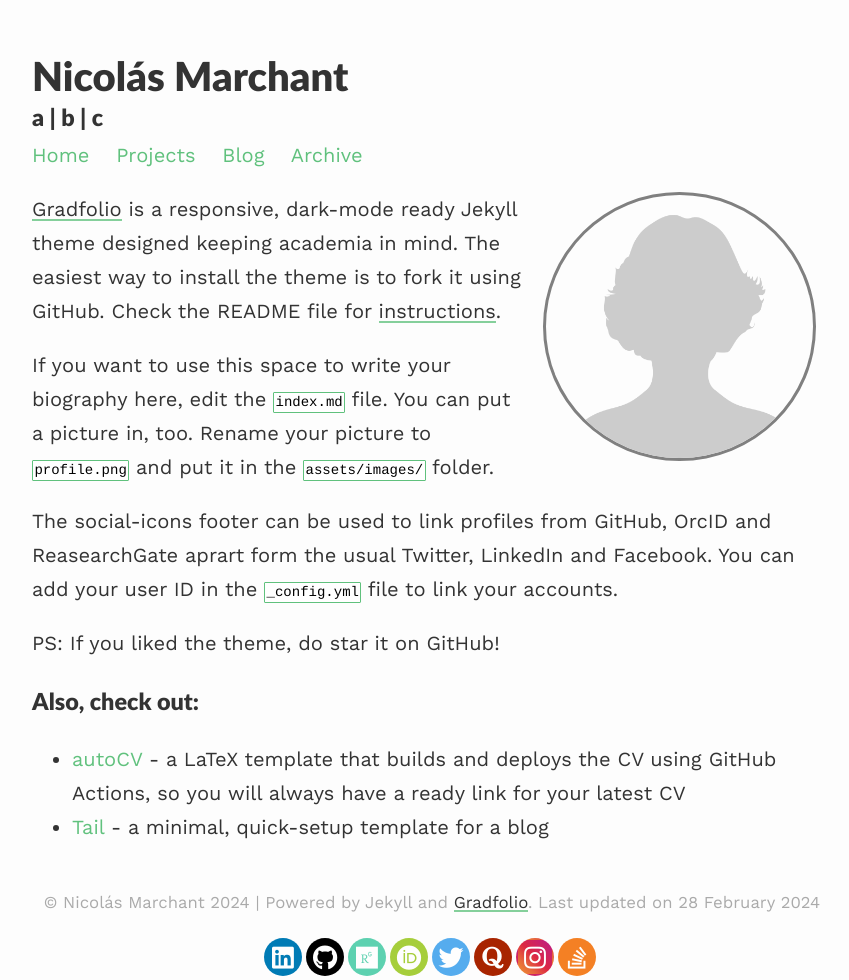
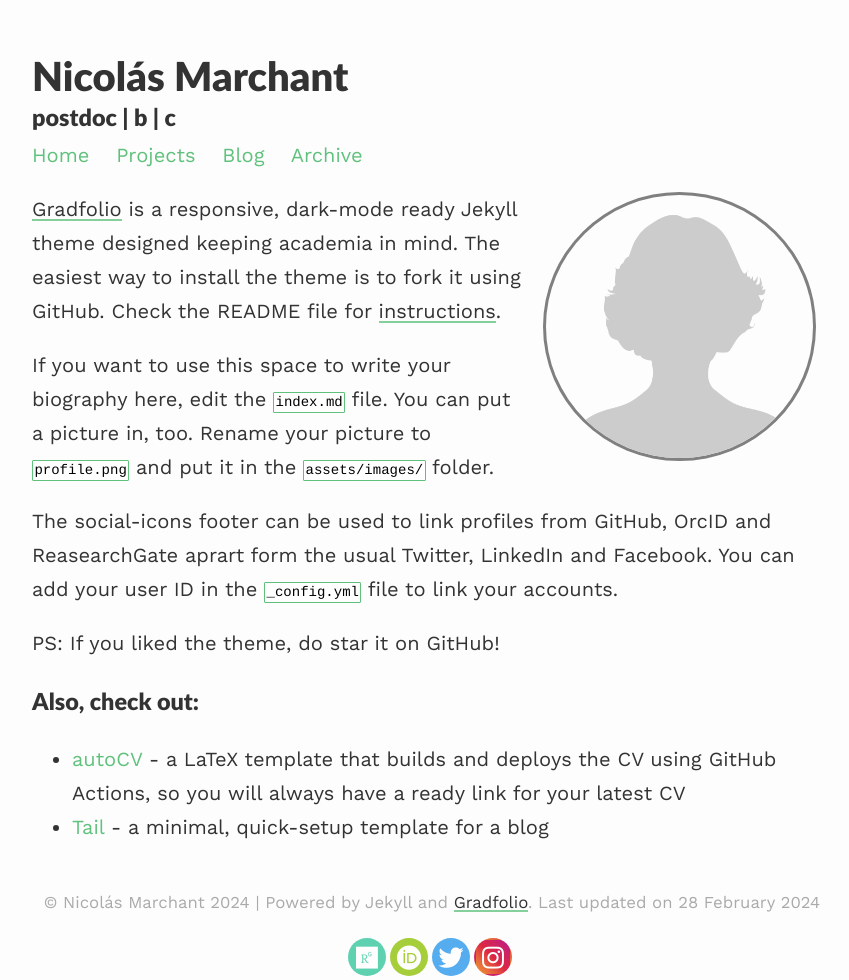
Before and after one commit to nicolasmarchant/nicolasmarchant.github.io, a Jekyll site: the page built from index.md, in a window 1280 px wide. Shown: the whole page, without its empty margins (208-1057 px from the left). Built offline with Jekyll 4.4.1, drawn with Linux system fonts in a browser that asks for light colours; nearby versions of some CDN libraries; some of the changed lines change nothing that is shown.

Commit message:
Update _config.yml

```diff
--- a/_config.yml
+++ b/_config.yml
@@ -1,7 +1,7 @@
 ### your site title here
 
 title: Nicolás Marchant
-description: a | b | c
+description: postdoc | b | c
 
 baseurl: "/" #name of GitHub repository
 url: "https://nicolasmarchant.github.io" #custom url to be used instead of GitHub repository
@@ -14,12 +14,8 @@ paginate_path: /blog/page:num/
 
 # Social media links in footer
 twitter: "#"
-linkedin: "#"
-stackoverflow: "#"
-github: "#"
 researchgate: "#"
 orcid: "#"
-quora: "#"
 instagram: "#"
 
 
```
